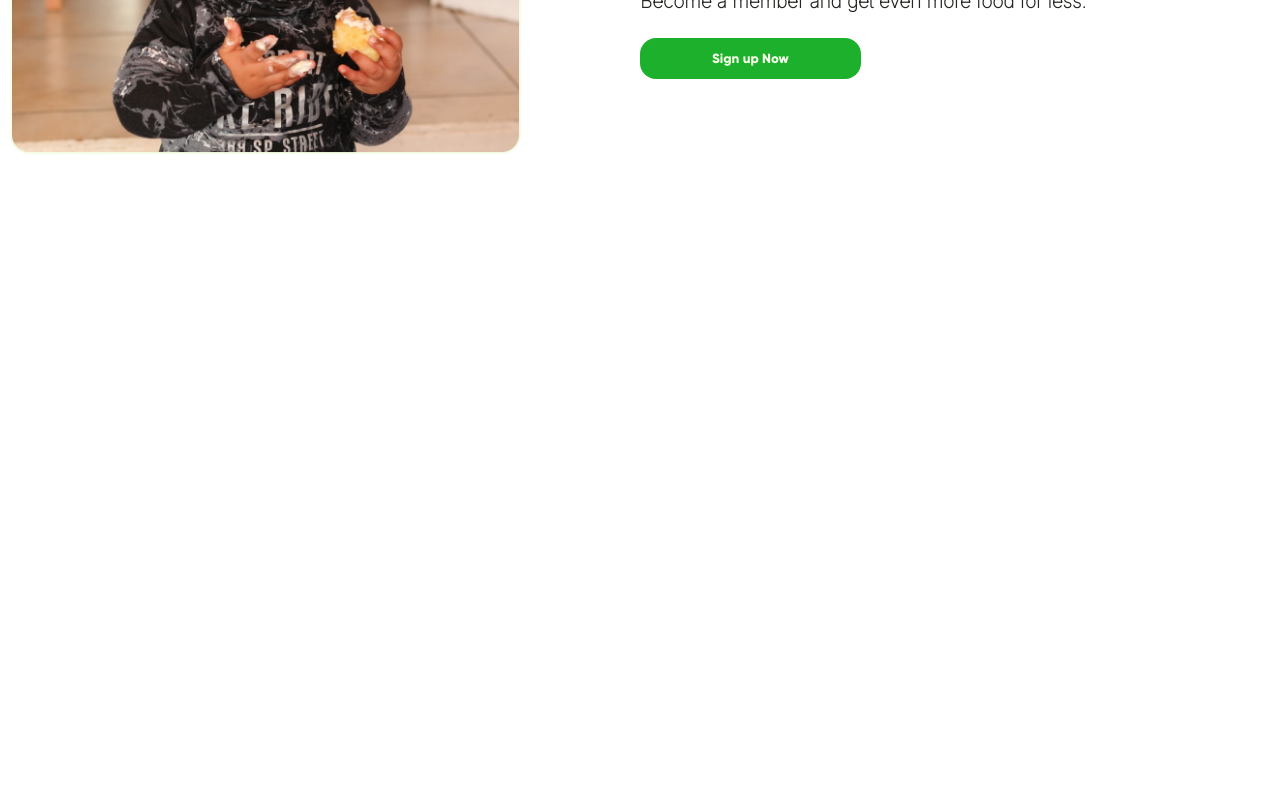
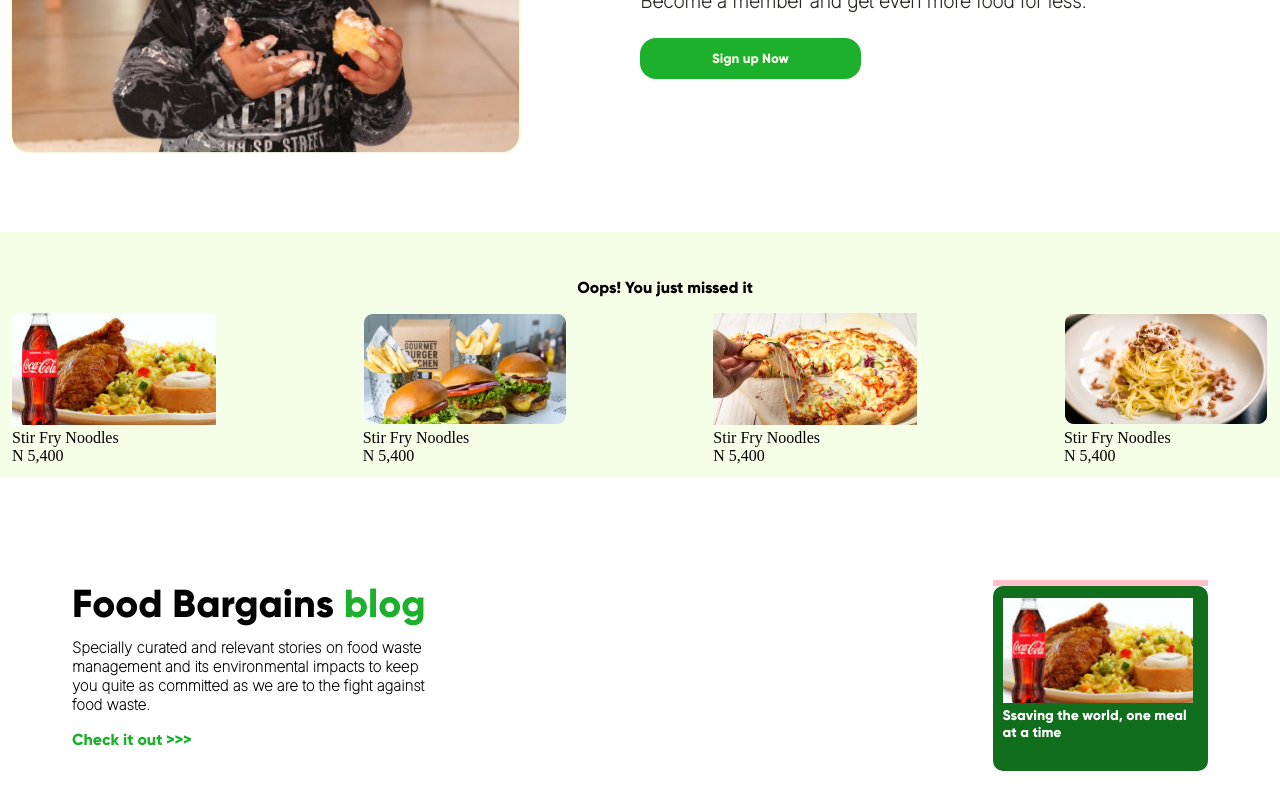
Before and after one commit to kingbee1/food-bargain, a React (Create React App) app: page / in a window 1280 px wide. Shown: the part 1038-1838 px from the top of the page. Before the commit the page ends 1196 px from the top, so only its background shows below. Built offline with nearby package versions, Linux system fonts and the light colour scheme.

Commit message:
added a global style

```diff
--- a/src/components/Landingpage/Content.js
+++ b/src/components/Landingpage/Content.js
@@ -63,6 +63,46 @@ const Hero = () => {
                     <button className="btn">Sign up Now</button>
                 </div>
             </div>
+            <div className="carou">
+                <p className="title"> Oops! You just missed it</p>
+                <div className="flex justify-between">
+                    <div>
+                        <img src={food1} alt="food" />
+                        <p>Stir Fry Noodles</p>
+                        <p>N 5,400</p>
+                    </div>
+                    <div>
+                        <img src={food2} alt="food" />
+                        <p>Stir Fry Noodles</p>
+                        <p>N 5,400</p>
+                    </div>
+                    <div>
+                        <img src={food3} alt="food" />
+                        <p>Stir Fry Noodles</p>
+                        <p>N 5,400</p>
+                    </div>
+                    <div>
+                        <img src={food4} alt="food" />
+                        <p>Stir Fry Noodles</p>
+                        <p>N 5,400</p>
+                    </div>
+
+                </div>
+            </div>
+            <div className="blog flex justify-between">
+                <div>
+                    <p className="blog1">Food Bargains <span className="p-green">blog</span></p>
+                    <p className="blog2">Specially curated and relevant stories on food waste management and its environmental impacts to keep you quite as committed as we are to the fight against food waste. </p>
+                    <p className="blog3 p-green">Check it out >>></p>
+                </div>
+                <div>
+                    <div className="test"></div>
+                    <div className="blog-right">
+                    <img src={food1} alt="bargains" />
+                    <p className="right1">Ssaving the world, one meal at a time</p>
+                    </div>
+                </div>
+            </div>
         </div>
     )
 
```
